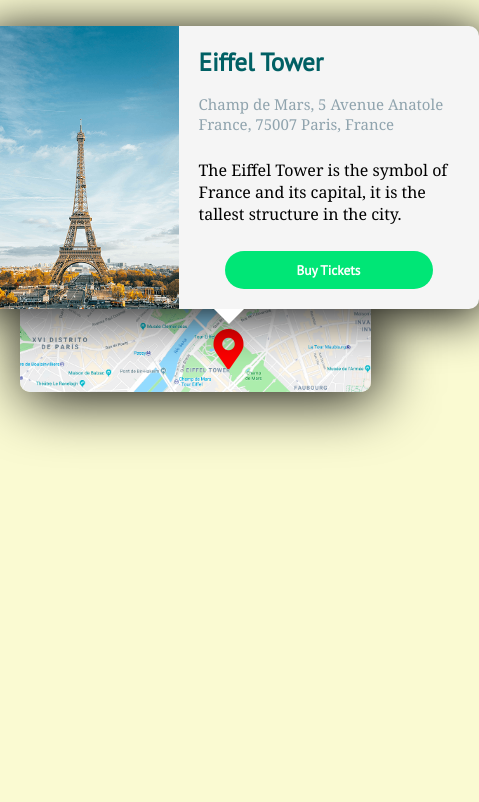
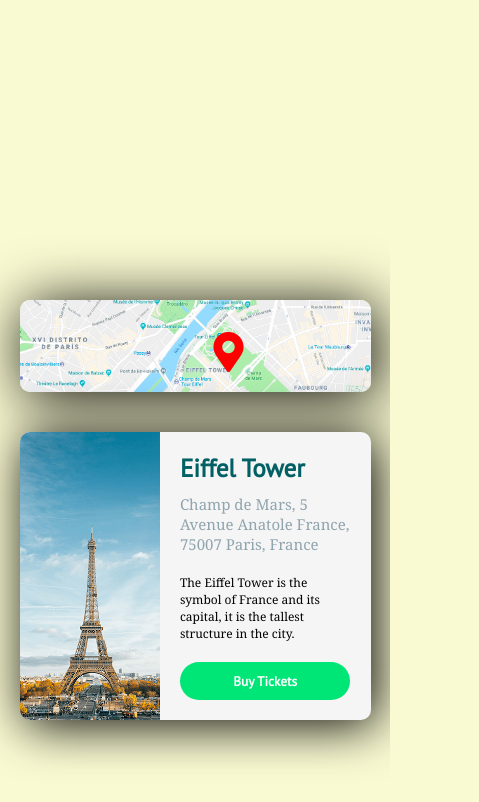
Before and after one commit to franciscopugh/advanced-tooltip, a plain HTML site: page html/index.html in a window 390 px wide. Shown: the whole page, 479 px wide, since content can reach past the window. Drawn offline with Linux system fonts and the light colour scheme.

Commit message:
Responsive Design

```diff
--- a/css/styles.css
+++ b/css/styles.css
@@ -126,3 +126,40 @@ figure .icon {
 .tooltip .info button:hover {
     background: rgba(0,230,118,0.9);
 }
+
+/* ------------------------- */
+/* Mediaqueries */
+/* ------------------------- */
+
+@media screen and (max-width: 768px) {
+	figcaption .tooltip {
+		font-size: 12px;
+	}
+
+	.tooltip .info button {
+		width: 100%;
+	}
+}
+
+@media screen and (max-width: 576px) {
+	figure .map {
+		margin-bottom: 40px;
+	}
+
+	figcaption .icon {
+		top: 32px;
+		/* display: none; */
+	}
+
+	.tooltip {
+		position: static;
+		opacity: 1;
+		width: 100%;
+		transform: translate(0);
+	}
+
+	.tooltip::after {
+		content: "";
+		display: none;
+	}
+}
--- a/styles.css
+++ /dev/null
@@ -1,128 +0,0 @@
-* {
-    margin: 0;
-    padding: 0;
-    box-sizing: border-box;
-}
-
-body {
-    background: LIGHTGOLDENRODYELLOW;
-    font-size: 16px;
-    font-family: 'Noto Serif', serif;
-}
-
-.cont {
-    width: 90%;
-    max-width: 1000px;
-    margin: auto;
-    padding-top: 300px;
-}
-
-figure {
-    width: 100%;
-    position: relative;
-}
-
-figure .map {
-    width: 100%;
-    vertical-align: top;
-    box-shadow: 5px 5px 60px rgba(0,0,0,20);
-    border-radius: 10px;
-}
-
-figure .icon {
-    position: absolute;
-    top: 32%;
-    left: 55.3%;
-    font-size: 40px;
-    color: red;
-}
-
-.tooltip {
-    display: flex;
-    position: absolute;
-    top: 0;
-    left: 0;
-    background: whitesmoke;
-    border-radius: 10px;
-    box-shadow: 5px 5px 50px rgba(0,0,0,20);
-    width: 31.25em;
-    z-index: 1000;
-    opacity: 0;
-    transition: .3s ease all;
-    transform: translateY(10px);
-}
-
-.tooltip::after {
-    content:"";
-    display: inline-block;
-    border-left: 15px solid transparent;
-    border-right: 15px solid transparent;
-    border-top: 15px solid white;
-    position: absolute;
-    bottom: -15px;
-    left: calc(50% - 15px);
-}
-
-.tooltip.active {
-    opacity: 1;
-    transform: translateY(0px);
-}
-
-.tooltip .thumb {
-    width: 40%;
-}
-
-.tooltip .thumb img {
-    width: 100%;
-    height: 100%;
-    object-fit: cover;
-    border-radius: 10px 0 0 10px;
-    vertical-align: top;
-}
-
-.tooltip .info {
-    width: 60%;
-    padding: 20px;
-    display: flex;
-    flex-direction: column;
-    justify-content: space-between;
-}
-
-.tooltip .info .title {
-    color: #006064;
-    font-family: 'PT Sans', sans-serif;
-    font-weight: 600;
-    font-size: 25px;
-    margin-bottom: 10px;
-}
-
-.tooltip .info .address {
-    color:#90A4AE;
-    font-size: 15px;
-    margin-bottom: 20px;
-}
-
-.tooltip .info .summary {
-    margin-bottom: 20px;
-}
-
-.tooltip .info .cont-btn {
-    display: flex;
-    justify-content: center;
-}
-
-.tooltip .info button {
-    border:none;
-    background:#00E676;
-    font-weight: bold;
-    padding: 10px 20px;
-    width: 80%;
-    color:white;
-    border-radius: 100px;
-    font-family: 'PT Sans', sans-serif;
-    cursor: pointer;
-}
-
-.tooltip .info button:hover {
-    background: rgba(0,230,118,0.9);
-}
```
Also changed, not shown: index.html (deleted, +0 -40 lines).
